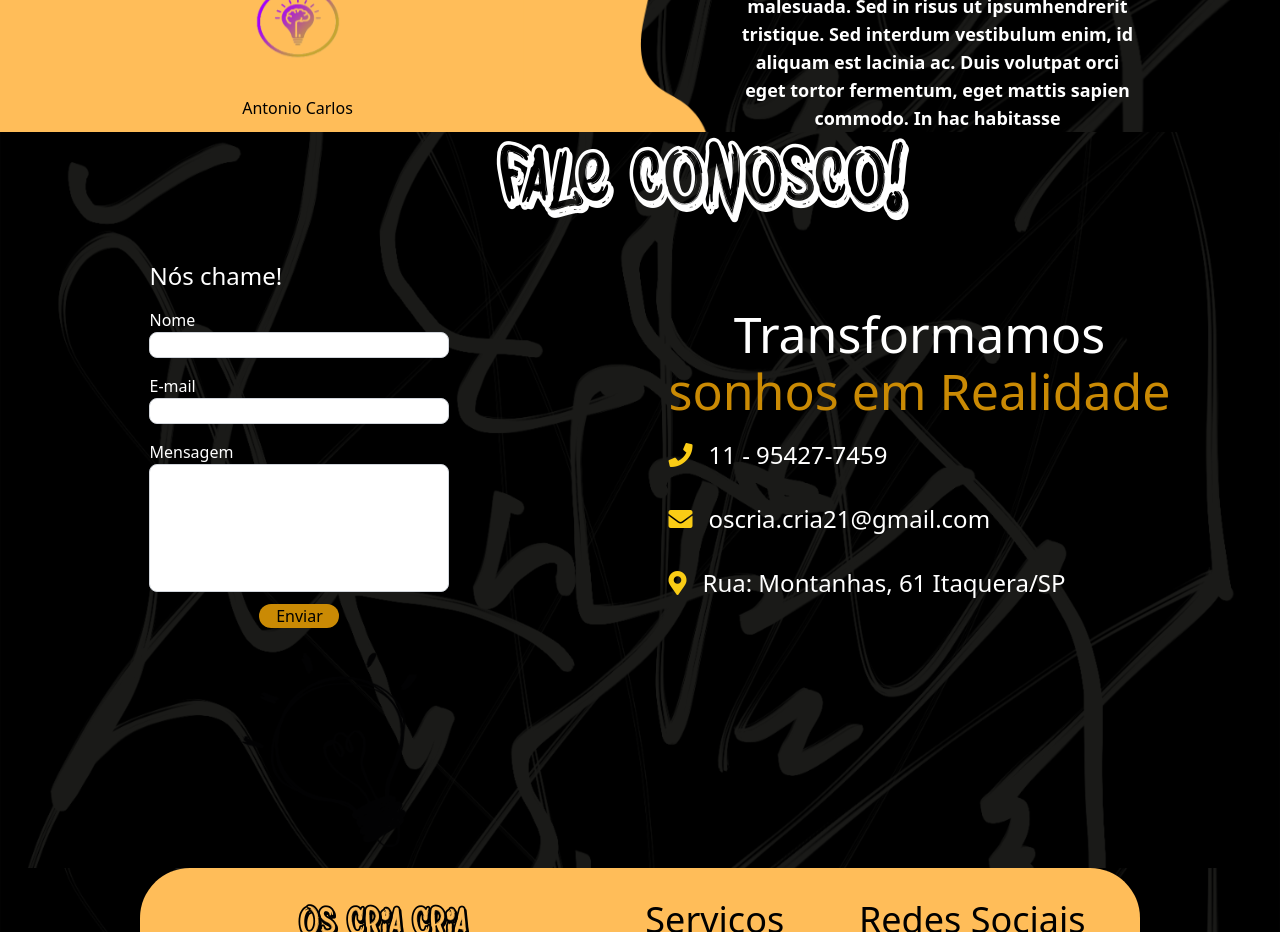
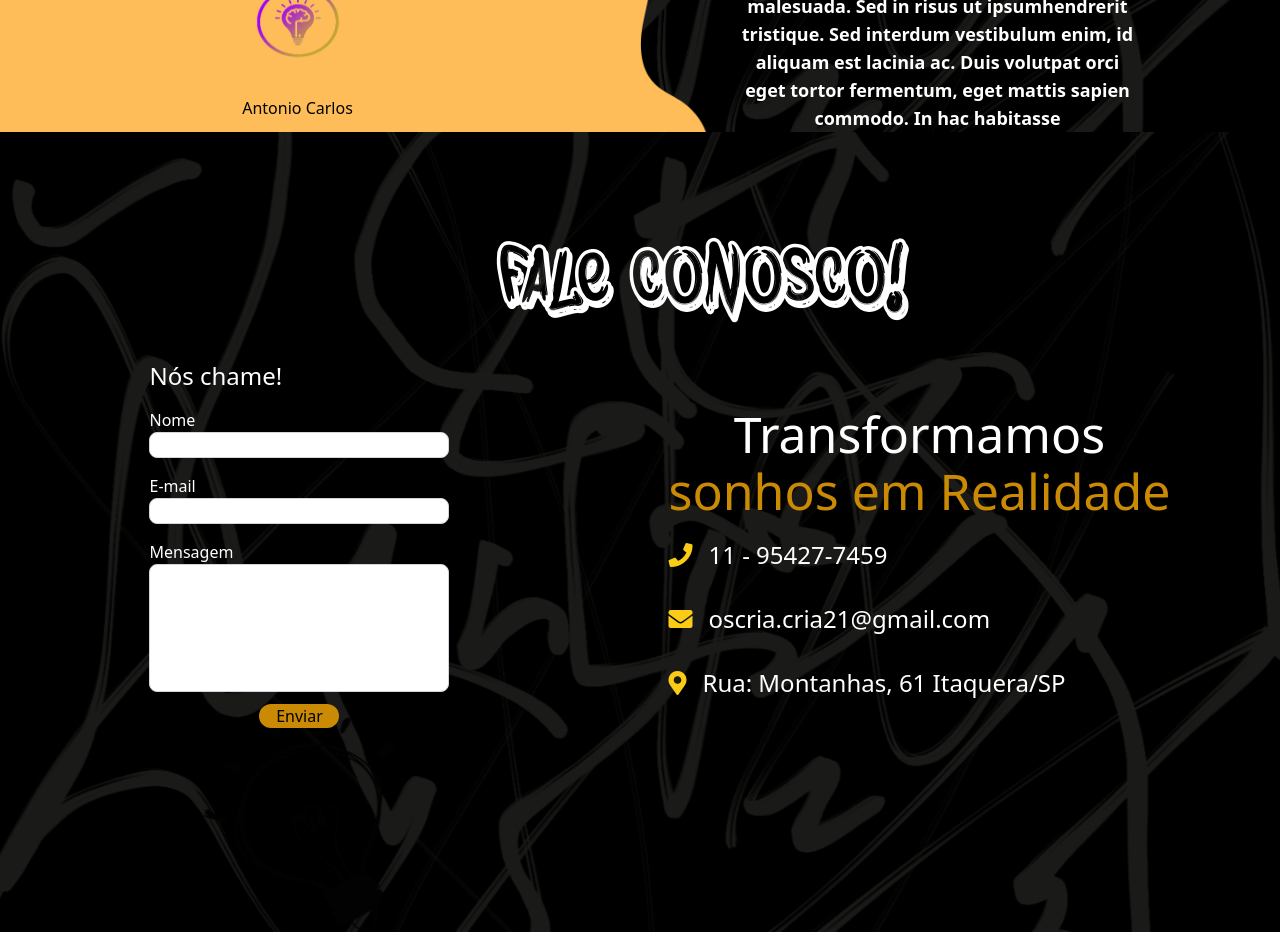
Before and after one commit to Antonio-Jr28/os-cria-cria, a React (Vite) app: page / in a window 1280 px wide. Shown: the part 1660-2592 px from the top of the page. Built offline with nearby package versions, Linux system fonts and the light colour scheme.

Commit message:
äjustando espacos

```diff
--- a/src/App.tsx
+++ b/src/App.tsx
@@ -58,7 +58,7 @@ export const App = () => {
         <ServicesSection services={services} />
         <Divider />
       </section>
-      <div className="gradientColors" />
+
       <section className="background-about-us background-about-us-desktop">
         <AboutUs />
       </section>
--- a/src/components/contact-us/contact-us-form.component.tsx
+++ b/src/components/contact-us/contact-us-form.component.tsx
@@ -35,6 +35,7 @@ export const ContactUs: React.FC = () => {
 
   return (
     <section>
+      <div className="h-[100px]" />
       <h1 className="text-bombing text-4xl text-center md:text-8xl text-white md:pl-32">
         {contactUsStrings.title}
       </h1>
```
